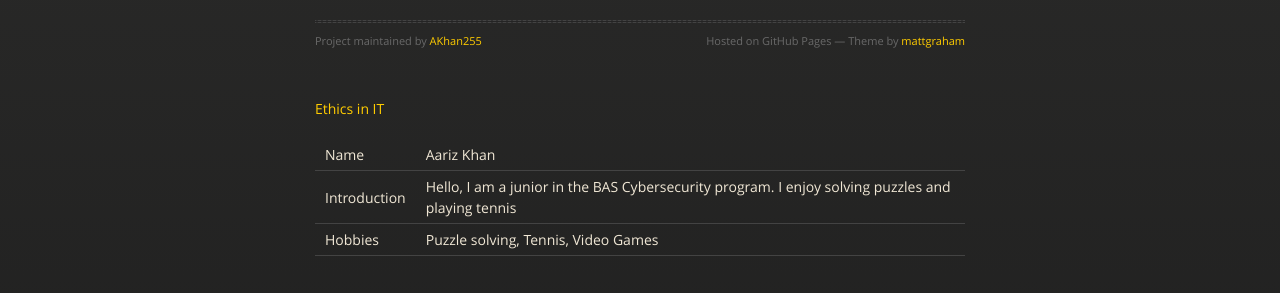
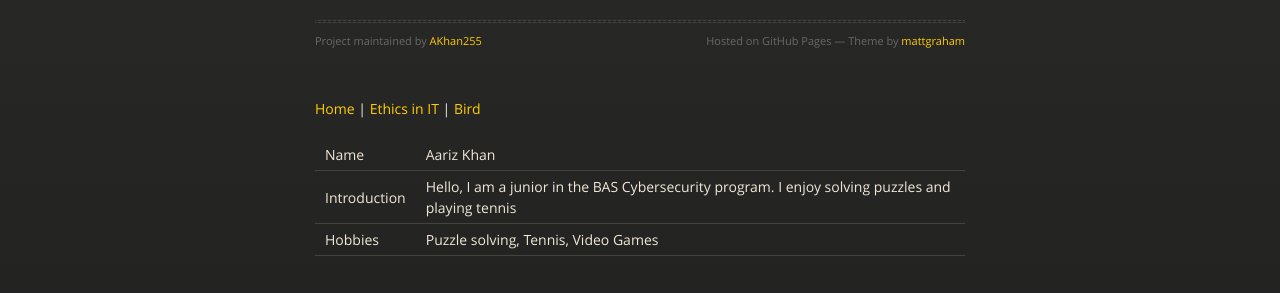
Before and after one commit to AKhan255/AKhan255.github.io, a Jekyll site: the page built from index.md, in a window 1280 px wide. Shown: the part 172-465 px from the top of the page. Built offline with Jekyll 4.4.1, drawn with Linux system fonts in a browser that asks for light colours; the repository's description, which GitHub fills in, is left out.

Commit message:
Update index.md

```diff
--- a/index.md
+++ b/index.md
@@ -1,7 +1,7 @@
 ---
 layout: default
 ---
-[Ethics in IT](ITethics.md)
+[Home](index.md) | [Ethics in IT](ITethics.md) | [Bird](bird.md)
 <table>
   <tr>
     <td>Name</td>
```
